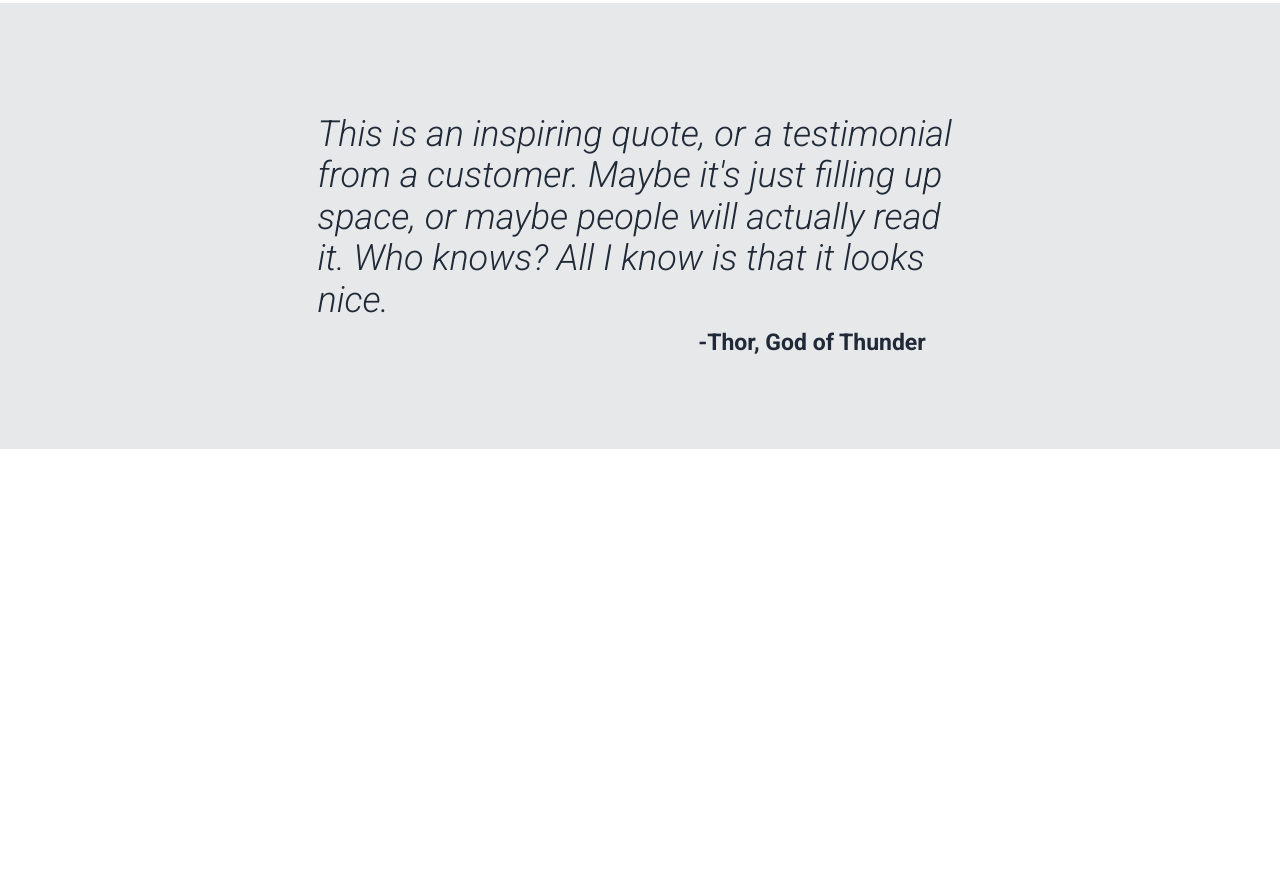
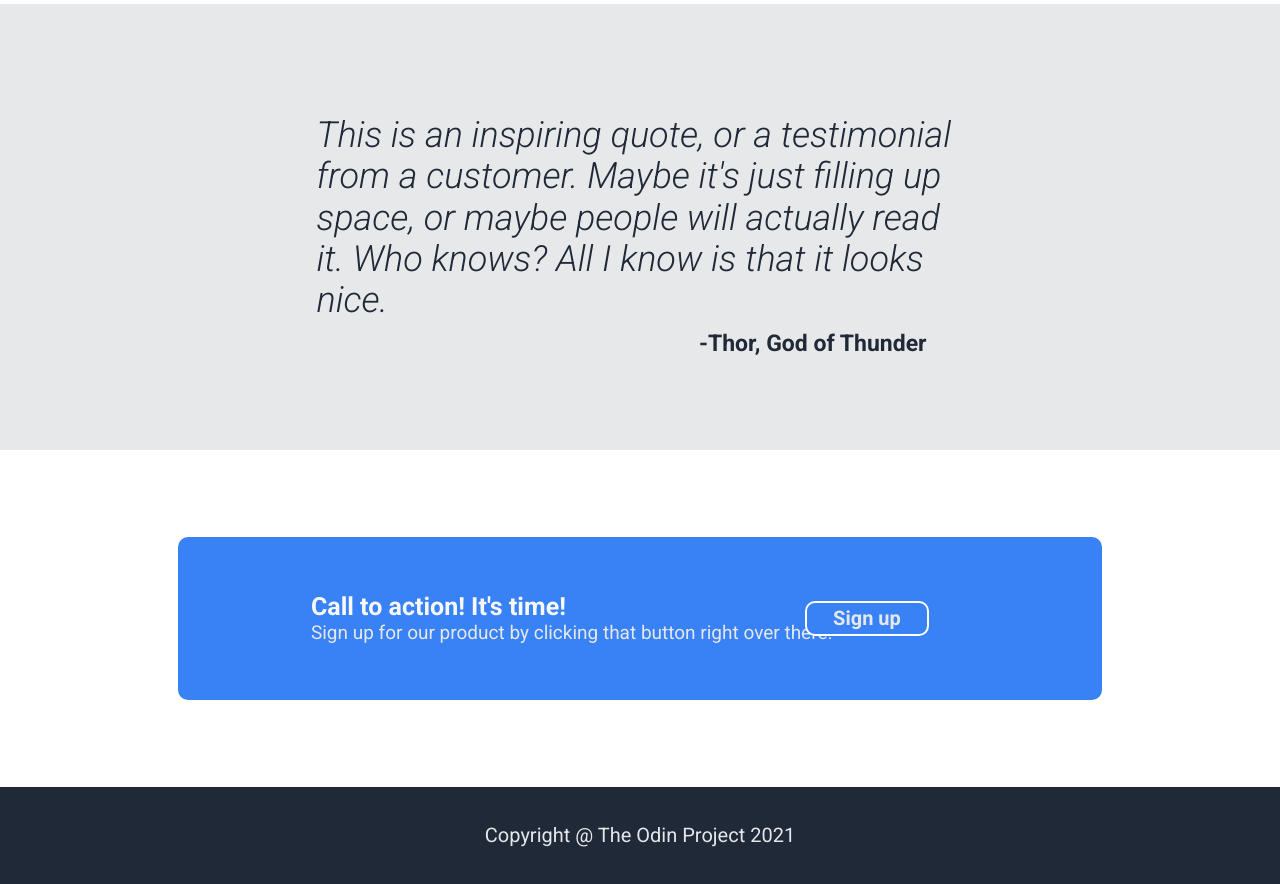
Before and after one commit to farsewin/leading-page, a plain HTML site: page index.html in a window 1280 px wide. Shown: the part 887-1771 px from the top of the page. Before the commit the page ends 1336 px from the top, so only its background shows below. Drawn offline with Linux system fonts and the light colour scheme; a web font is replaced by a local one.

Commit message:
complete project odin leading page

```diff
--- a/index.html
+++ b/index.html
@@ -67,5 +67,23 @@
       <p class="author">-Thor, God of Thunder</p>
     </div>
     <!-- End Quote-->
+
+    <!-- Start Call to Action -->
+    <div class="Call container">
+      <div class="Call_left">
+        <h3>Call to action! It's time!</h3>
+        <p>Sign up for our product by clicking that button right over there!</p>
+      </div>
+      <div class="Call_right">
+        <button>Sign up</button>
+      </div>
+    </div>
+    <!-- End Call to Action -->
+
+    <!-- Start Footer -->
+    <footer class="container">
+      <p>Copyright @ The Odin Project 2021</p>
+    </footer>
+    <!-- End Footer -->
   </body>
 </html>
--- a/style.css
+++ b/style.css
@@ -17,7 +17,7 @@ body {
 }
 
 .container {
-  padding: 0 14% 0 14%;
+  padding: 0 13.9% 0 13.9%;
   margin-left: auto;
   margin-right: auto;
 }
@@ -164,6 +164,7 @@ nav {
   color: #1f2937;
   font-style: italic;
   font-weight: 300;
+  text-align: match-parent;
 }
 
 .author {
@@ -174,3 +175,71 @@ nav {
   font-size: 23px;
   padding-bottom: 10%;
 }
+
+/* End Quote */
+
+/* Start Call to Action */
+
+.Call {
+  display: flex;
+  justify-content: flex-end;
+  align-items: center;
+  margin: 6.8% 13.9% 6.8% 13.9%;
+  background-color: #3882f6;
+  padding: 56px 133px 56px 133px;
+  border-radius: 10px;
+}
+
+.Call_left {
+  margin-right: auto;
+}
+
+.Call_left h3 {
+  color: #f9faf8;
+  font-size: 25px;
+}
+
+.Call_left p {
+  font-size: 19px;
+}
+
+.Call_right {
+  position: relative;
+  right: 40px;
+  display: flex;
+  justify-content: center;
+  align-items: center;
+  padding: 0.65% 4%;
+  background-color: #3882f6;
+  border: 2px solid white;
+  border-radius: 10px;
+}
+
+.Call_right button {
+  background-color: #3882f6;
+  border: none;
+  font-size: 20px;
+  font-weight: bold;
+  text-align: center;
+}
+
+/* End Call to Action */
+
+/* Start Footer */
+
+footer {
+  display: flex;
+  justify-content: center;
+  align-items: center;
+  background-color: #1f2937;
+  color: #f9faf8;
+  font-size: 18px;
+}
+
+footer p {
+  padding: 4% 0 4% 0;
+}
+
+/* End Footer */
+
+/* End Page */
```
